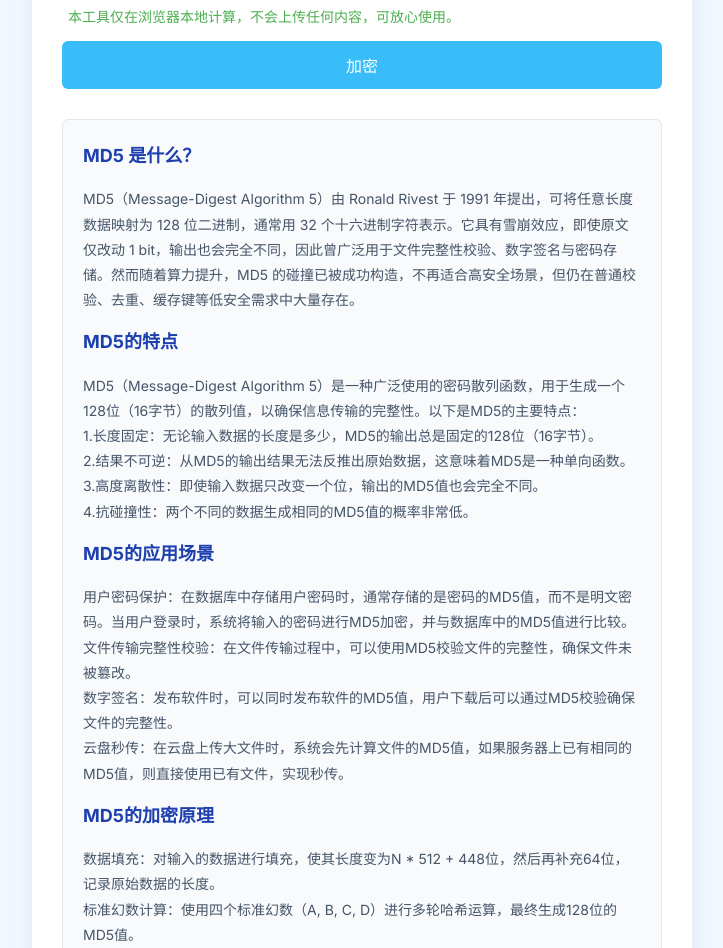
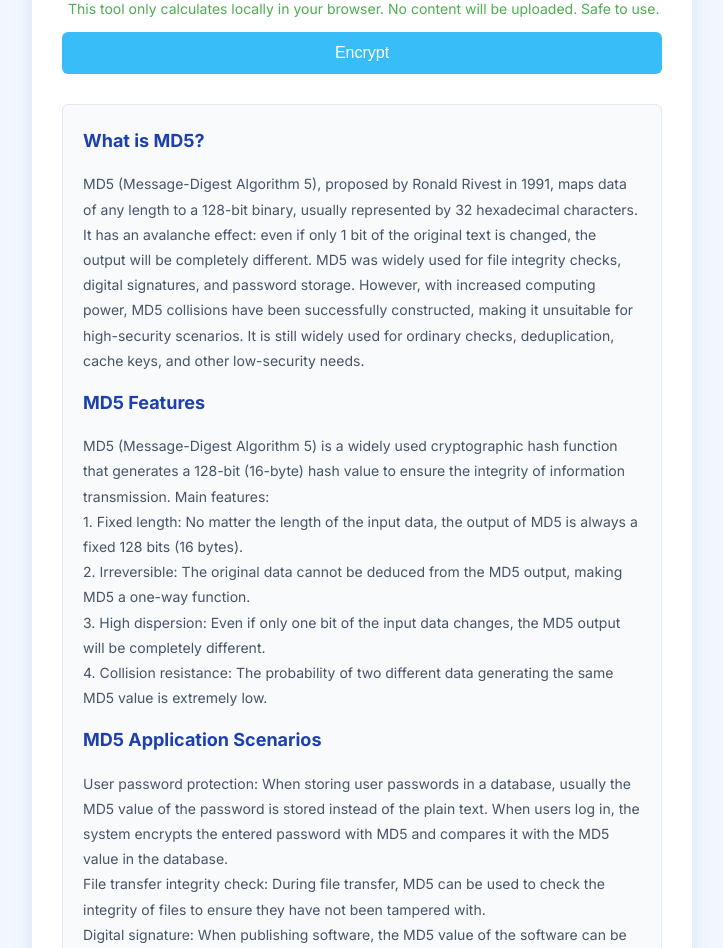
Before and after one commit to darren562/md5-tool, a Next.js app: page / in a window 1280 px wide. Shown: the part 244-1192 px from the top of the page, without its empty margins (278-1001 px from the left). Built offline with nearby package versions, Linux system fonts and the light colour scheme.

Commit message:
国际化+seo

```diff
--- a/app/layout.tsx
+++ b/app/layout.tsx
@@ -5,8 +5,9 @@ import "./globals.css";
 const inter = Inter({ subsets: ["latin"] });
 
 export const metadata: Metadata = {
-  title: "MD5 工具",
-  description: "在线MD5哈希计算工具，支持文本和文件MD5计算",
+  title: "MD5 Tool",
+  description:
+    "Online MD5 hash calculator supporting text and file MD5 calculation.",
 };
 
 export default function RootLayout({
@@ -15,7 +16,31 @@ export default function RootLayout({
   children: React.ReactNode;
 }) {
   return (
-    <html lang="zh-CN">
+    <html lang="en">
+      <head>
+        <meta name="viewport" content="width=device-width, initial-scale=1" />
+        <meta
+          name="keywords"
+          content="MD5, hash, online, encryption, checksum, file, text, tool"
+        />
+        <meta property="og:title" content="MD5 Tool" />
+        <meta
+          property="og:description"
+          content="Online MD5 hash calculator supporting text and file MD5 calculation."
+        />
+        <meta property="og:type" content="website" />
+        <meta property="og:url" content="https://yourdomain.com" />
+        <meta property="og:image" content="/favicon.ico" />
+        <meta name="twitter:card" content="summary" />
+        <meta name="twitter:title" content="MD5 Tool" />
+        <meta
+          name="twitter:description"
+          content="Online MD5 hash calculator supporting text and file MD5 calculation."
+        />
+        <meta name="twitter:image" content="/favicon.ico" />
+        <link rel="icon" href="/favicon.ico" />
+        <title>MD5 Tool</title>
+      </head>
       <body className={inter.className}>{children}</body>
     </html>
   );
--- a/app/page.tsx
+++ b/app/page.tsx
@@ -14,17 +14,17 @@ export default function Home() {
 
   const handleEncrypt = () => {
     const text = inputText.trim();
-    console.log("输入文本:", text);
+    console.log("Input text:", text);
 
     if (!text) {
-      alert("请输入内容");
+      alert("Please enter content");
       return;
     }
 
     const h32 = CryptoJS.MD5(text).toString();
     const h16 = h32.substr(8, 16);
 
-    console.log("MD5结果:", { h32, h16 });
+    console.log("MD5 result:", { h32, h16 });
 
     const newResults = {
       l32: h32,
@@ -33,7 +33,7 @@ export default function Home() {
       u16: h16.toUpperCase(),
     };
 
-    console.log("设置结果:", newResults);
+    console.log("Set result:", newResults);
     setResults(newResults);
   };
 
@@ -41,38 +41,39 @@ export default function Home() {
     try {
       await navigator.clipboard.writeText(text);
       const originalText = buttonElement.textContent;
-      buttonElement.textContent = "已复制";
+      buttonElement.textContent = "Copied";
       buttonElement.classList.add("ok");
       setTimeout(() => {
         buttonElement.textContent = originalText;
         buttonElement.classList.remove("ok");
       }, 1200);
     } catch (err) {
-      console.error("复制失败:", err);
+      console.error("Copy failed:", err);
     }
   };
 
   return (
     <div className="container">
       <div className="box">
-        <h1>MD5 在线加密</h1>
+        <h1>MD5 Online Encryption</h1>
         <textarea
           id="txt"
-          placeholder="请输入要加密的文本……"
+          placeholder="Please enter the text to encrypt..."
           value={inputText}
           onChange={(e) => setInputText(e.target.value)}
         />
         <div className="tip">
-          本工具仅在浏览器本地计算，不会上传任何内容，可放心使用。
+          This tool only calculates locally in your browser. No content will be
+          uploaded. Safe to use.
         </div>
         <button className="btn" onClick={handleEncrypt}>
-          加密
+          Encrypt
         </button>
 
         {results && (
           <div id="res" className="result">
             <div className="row">
-              <span>32位小写：</span>
+              <span>32-bit Lowercase:</span>
               <span id="l32" className="hash">
                 {results.l32}
               </span>
@@ -81,11 +82,11 @@ export default function Home() {
                 onClick={(e) => handleCopy(results.l32, e.currentTarget)}
                 id="copy-l32"
               >
-                复制
+                Copy
               </button>
             </div>
             <div className="row">
-              <span>32位大写：</span>
+              <span>32-bit Uppercase:</span>
               <span id="u32" className="hash">
                 {results.u32}
               </span>
@@ -94,11 +95,11 @@ export default function Home() {
                 onClick={(e) => handleCopy(results.u32, e.currentTarget)}
                 id="copy-u32"
               >
-                复制
+                Copy
               </button>
             </div>
             <div className="row">
-              <span>16位小写：</span>
+              <span>16-bit Lowercase:</span>
               <span id="l16" className="hash">
                 {results.l16}
               </span>
@@ -107,11 +108,11 @@ export default function Home() {
                 onClick={(e) => handleCopy(results.l16, e.currentTarget)}
                 id="copy-l16"
               >
-                复制
+                Copy
               </button>
             </div>
             <div className="row">
-              <span>16位大写：</span>
+              <span>16-bit Uppercase:</span>
               <span id="u16" className="hash">
                 {results.u16}
               </span>
@@ -120,52 +121,74 @@ export default function Home() {
                 onClick={(e) => handleCopy(results.u16, e.currentTarget)}
                 id="copy-u16"
               >
-                复制
+                Copy
               </button>
             </div>
           </div>
         )}
 
-        {/* MD5 介绍 */}
+        {/* MD5 Introduction */}
         <div className="intro">
-          <h2>MD5 是什么？</h2>
+          <h2>What is MD5?</h2>
           <p>
-            MD5（Message-Digest Algorithm 5）由 Ronald Rivest 于 1991
-            年提出，可将任意长度数据映射为 128 位二进制，通常用 32
-            个十六进制字符表示。它具有雪崩效应，即使原文仅改动 1
-            bit，输出也会完全不同，因此曾广泛用于文件完整性校验、数字签名与密码存储。然而随着算力提升，MD5
-            的碰撞已被成功构造，不再适合高安全场景，但仍在普通校验、去重、缓存键等低安全需求中大量存在。
+            MD5 (Message-Digest Algorithm 5), proposed by Ronald Rivest in 1991,
+            maps data of any length to a 128-bit binary, usually represented by
+            32 hexadecimal characters. It has an avalanche effect: even if only
+            1 bit of the original text is changed, the output will be completely
+            different. MD5 was widely used for file integrity checks, digital
+            signatures, and password storage. However, with increased computing
+            power, MD5 collisions have been successfully constructed, making it
+            unsuitable for high-security scenarios. It is still widely used for
+            ordinary checks, deduplication, cache keys, and other low-security
+            needs.
           </p>
-          <h2>MD5的特点</h2>
+          <h2>MD5 Features</h2>
           <p>
-            MD5（Message-Digest Algorithm
-            5）是一种广泛使用的密码散列函数，用于生成一个128位（16字节）的散列值，以确保信息传输的完整性。以下是MD5的主要特点：
+            MD5 (Message-Digest Algorithm 5) is a widely used cryptographic hash
+            function that generates a 128-bit (16-byte) hash value to ensure the
+            integrity of information transmission. Main features:
             <br />
-            1.长度固定：无论输入数据的长度是多少，MD5的输出总是固定的128位（16字节）。
+            1. Fixed length: No matter the length of the input data, the output
+            of MD5 is always a fixed 128 bits (16 bytes).
             <br></br>
-            2.结果不可逆：从MD5的输出结果无法反推出原始数据，这意味着MD5是一种单向函数。
+            2. Irreversible: The original data cannot be deduced from the MD5
+            output, making MD5 a one-way function.
             <br></br>
-            3.高度离散性：即使输入数据只改变一个位，输出的MD5值也会完全不同。
-            <br></br>4.抗碰撞性：两个不同的数据生成相同的MD5值的概率非常低。
+            3. High dispersion: Even if only one bit of the input data changes,
+            the MD5 output will be completely different.
+            <br></br>4. Collision resistance: The probability of two different
+            data generating the same MD5 value is extremely low.
           </p>
-          <h2>MD5的应用场景</h2>
+          <h2>MD5 Application Scenarios</h2>
           <p>
-            用户密码保护：在数据库中存储用户密码时，通常存储的是密码的MD5值，而不是明文密码。当用户登录时，系统将输入的密码进行MD5加密，并与数据库中的MD5值进行比较。
+            User password protection: When storing user passwords in a database,
+            usually the MD5 value of the password is stored instead of the plain
+            text. When users log in, the system encrypts the entered password
+            with MD5 and compares it with the MD5 value in the database.
             <br></br>
-            文件传输完整性校验：在文件传输过程中，可以使用MD5校验文件的完整性，确保文件未被篡改。
+            File transfer integrity check: During file transfer, MD5 can be used
+            to check the integrity of files to ensure they have not been
+            tampered with.
             <br></br>
-            数字签名：发布软件时，可以同时发布软件的MD5值，用户下载后可以通过MD5校验确保文件的完整性。
+            Digital signature: When publishing software, the MD5 value of the
+            software can be published at the same time. After downloading, users
+            can check the MD5 to ensure file integrity.
             <br></br>
-            云盘秒传：在云盘上传大文件时，系统会先计算文件的MD5值，如果服务器上已有相同的MD5值，则直接使用已有文件，实现秒传。
+            Cloud disk instant transfer: When uploading large files to the cloud
+            disk, the system first calculates the MD5 value. If the server
+            already has the same MD5 value, the existing file is used directly,
+            achieving instant transfer.
             <br></br>
           </p>
-          <h2>MD5的加密原理</h2>
+          <h2>MD5 Encryption Principle</h2>
           <p>
-            数据填充：对输入的数据进行填充，使其长度变为N * 512 +
-            448位，然后再补充64位，记录原始数据的长度。
+            Data padding: The input data is padded so that its length becomes N
+            * 512 + 448 bits, then 64 bits are added to record the original data
+            length.
             <br></br>
-            标准幻数计算：使用四个标准幻数（A, B, C,
-            D）进行多轮哈希运算，最终生成128位的MD5值。
+            Standard magic number calculation: Four standard magic numbers (A,
+            B, C, D) are used for multiple rounds of hash calculation, finally
+            generating a 128-bit MD5 value.
           </p>
         </div>
       </div>
```
Also changed, not shown: public/robots.txt (added), 1 other file (tests, documents, lock files or other folders).
